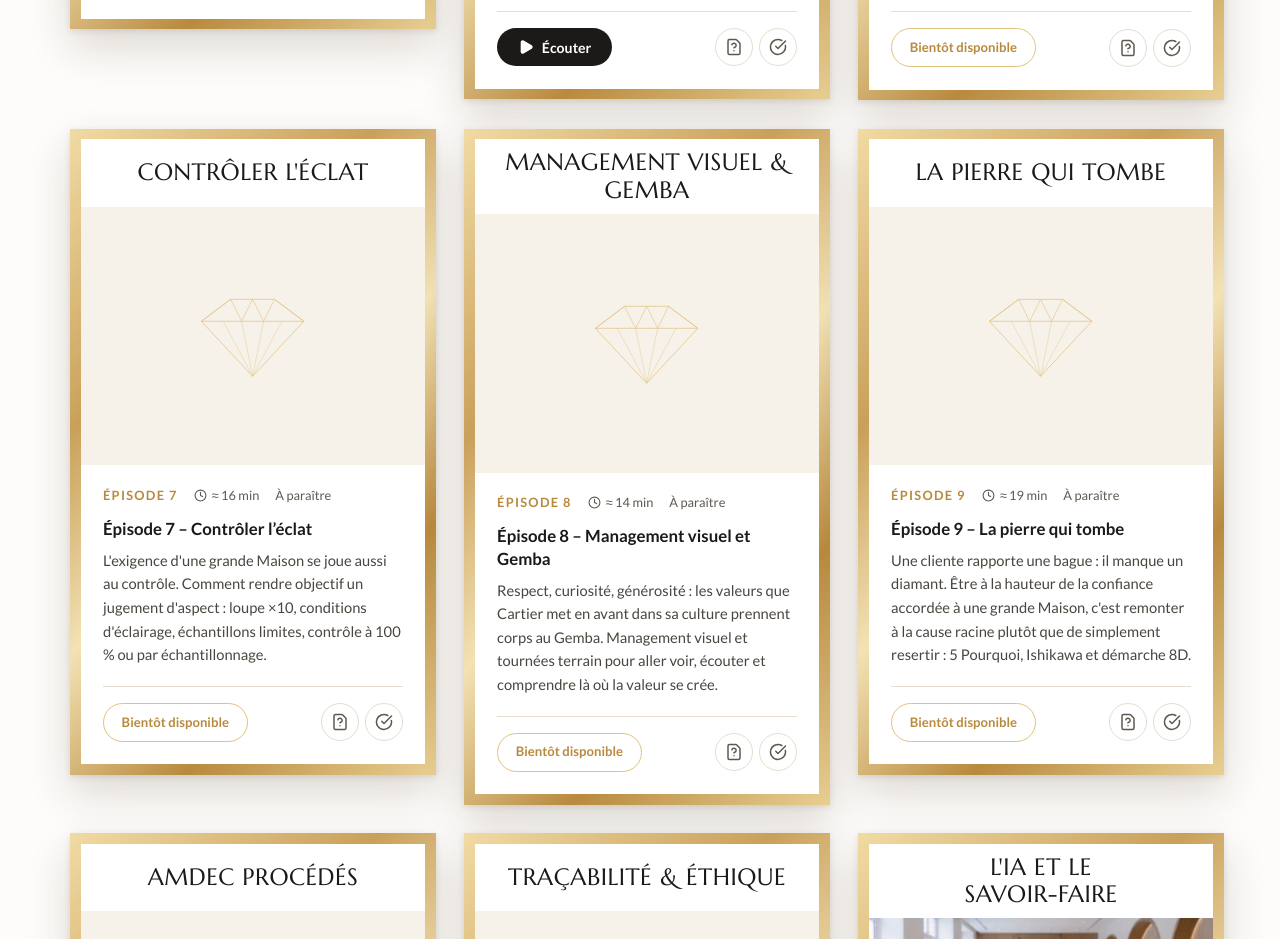
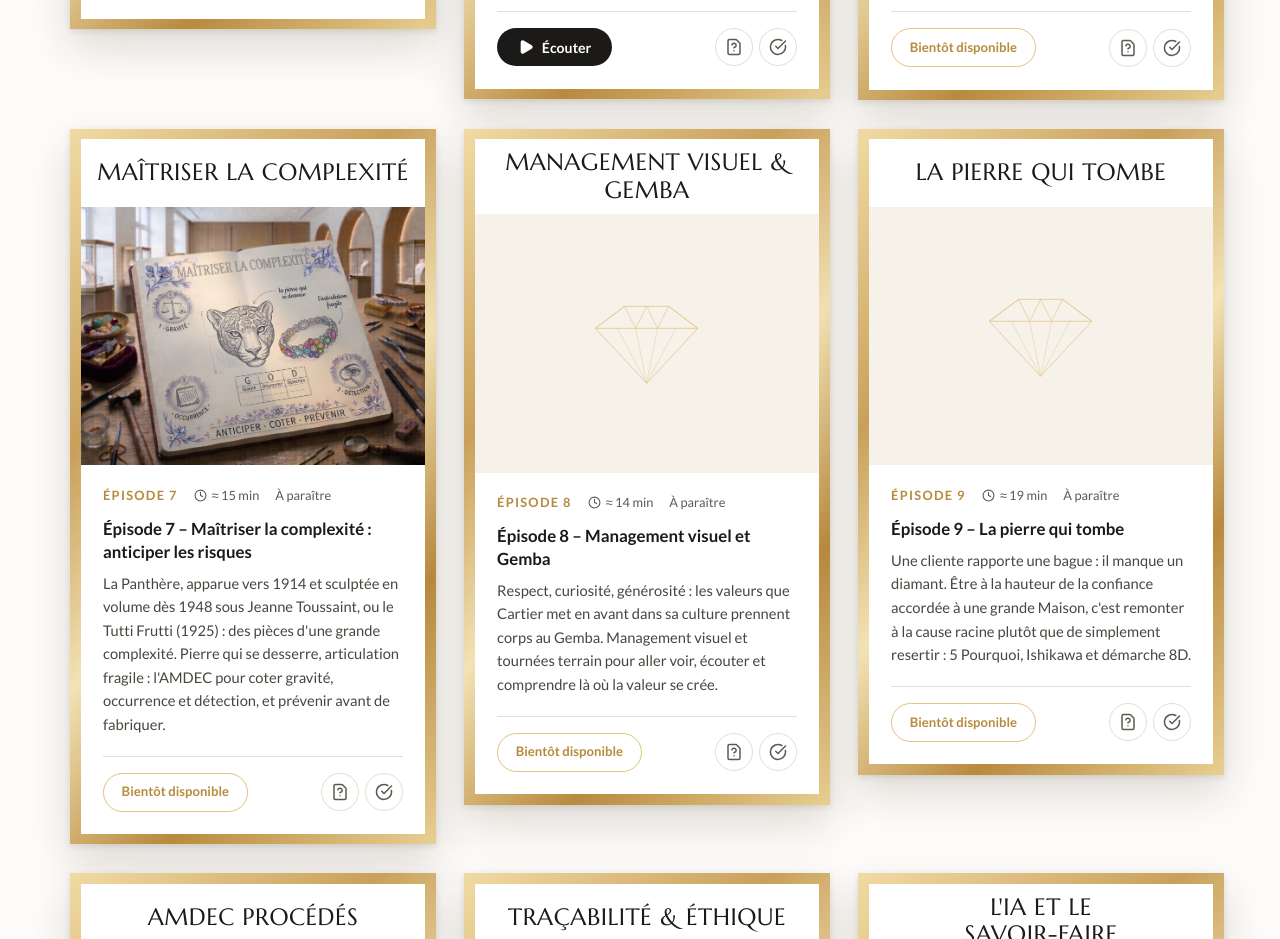
Before and after one commit to Christophe25/eclat-maitrise, a React (Vite) app: page / in a window 1280 px wide. Shown: the part 1960-2899 px from the top of the page. Built offline with nearby package versions, Linux system fonts and the light colour scheme.

Commit message:
feat: épisode 7 « Maîtriser la complexité » – illustration (décor adouci) et carte
Co-Authored-By: Claude Opus 5.5 <noreply@anthropic.com>

```diff
--- a/design/retouches/retouch.html
+++ b/design/retouches/retouch.html
@@ -445,6 +445,7 @@ if (new URLSearchParams(location.search).has('hero')) document.getElementById('h
   if (EP === 3) fixEpisode3Carnet(ctx);
   if (EP === 5) fixEpisode5Joaillerie(ctx); // ancienne version « carnet bilan matière » : fixEpisode5
   if (EP === 6) fixEpisode6(ctx);
+  if (EP === 7) softenDecor(ctx);
   if (EP === 12) fixEpisode12(ctx);
   eraseAll(ctx, ERASE[EP] || []);
   if (TITLE[EP]) drawTitle(ctx, TITLE[EP]);
--- a/src/data/episodes.js
+++ b/src/data/episodes.js
@@ -87,12 +87,13 @@ export const episodes = [
   {
     id: 'ep-7',
     episodeNumber: 7,
-    title: 'Épisode 7 – Contrôler l’éclat',
-    shortTitle: "Contrôler l'éclat",
-    plannedDuration: '16 min',
+    title: 'Épisode 7 – Maîtriser la complexité : anticiper les risques',
+    shortTitle: 'Maîtriser la complexité',
+    image: '/infographics/ep-7.jpg',
+    plannedDuration: '15 min',
     description:
-      "L'exigence d'une grande Maison se joue aussi au contrôle. Comment rendre objectif un jugement d'aspect : loupe ×10, conditions d'éclairage, échantillons limites, contrôle à 100 % ou par échantillonnage.",
-    keywords: [...base, 'contrôle visuel', 'échantillons limites'],
+      "La Panthère, apparue vers 1914 et sculptée en volume dès 1948 sous Jeanne Toussaint, ou le Tutti Frutti (1925) : des pièces d'une grande complexité. Pierre qui se desserre, articulation fragile : l'AMDEC pour coter gravité, occurrence et détection, et prévenir avant de fabriquer.",
+    keywords: [...base, 'AMDEC', 'risques'],
   },
   {
     id: 'ep-8',
```
Also changed, not shown: public/infographics/ep-7.jpg (added), 1 other file (tests, documents, lock files or other folders).
